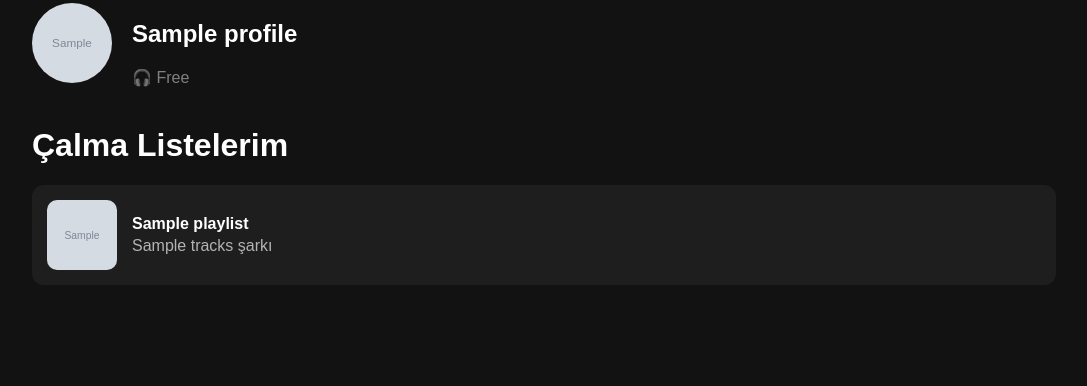
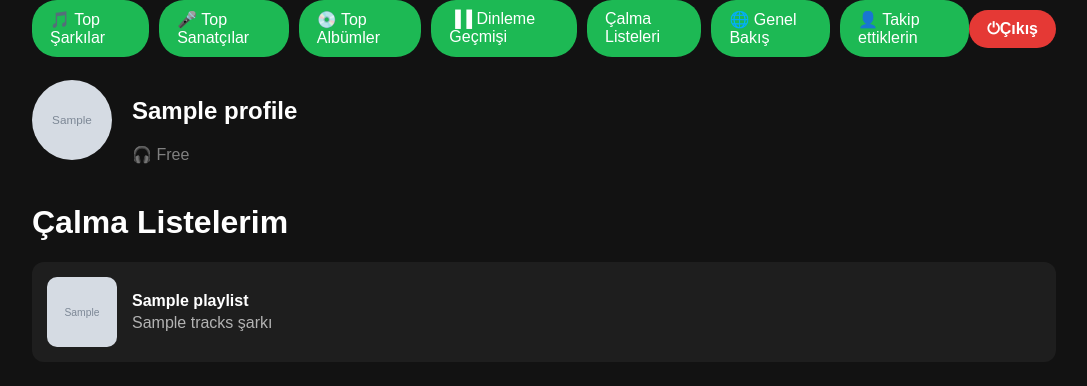
Before and after one commit to Talha3507/Spotify, a Flask app: template templates/playlists.html in a window 1280 px wide. Shown: the top 386 px of the page, without its empty margins (96-1183 px from the left). Run offline with Flask 3, Linux system fonts and the light colour scheme; the template is opened without the code that fills it: most values are stand-ins (such as "Sample title", 1, 10 or a date in 2020); grey boxes marked "Sample" are stand-in pictures.

Commit message:
Add files via upload

```diff
--- a/templates/playlists.html
+++ b/templates/playlists.html
@@ -56,6 +56,19 @@
 <body>
 
 <div class="container">
+    <div class="topbar">
+        <div class="menu-toggle">☰</div>
+        <div class="nav-left" id="navMenu">
+            <a class="btn" href="/tracks">🎵 Top Şarkılar</a>
+            <a class="btn" href="/artists">🎤 Top Sanatçılar</a>
+            <a class="btn" href="/albums">💿 Top Albümler</a>
+            <a class="btn" href="/history">▐▐ Dinleme Geçmişi</a>
+            <a class="btn" href="/playlists">Çalma Listeleri</a>
+            <a class="btn" href="/overview">🌐 Genel Bakış</a>
+            <a class="btn" href="/following">👤 Takip ettiklerin</a>
+        </div>
+        <a class="logout-btn" href="/logout">⏻️Çıkış</a>
+    </div>
 
     <div class="profile">
         {% if profile.image %}
```
